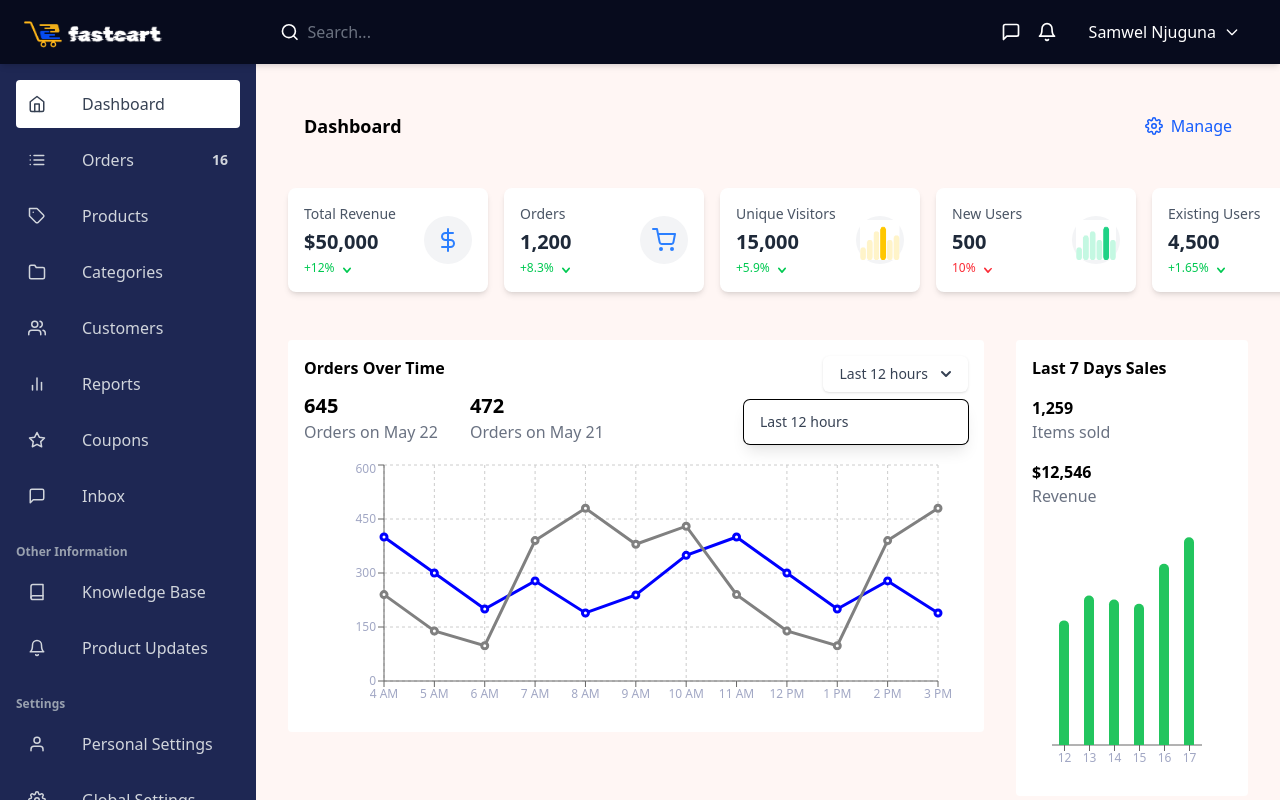
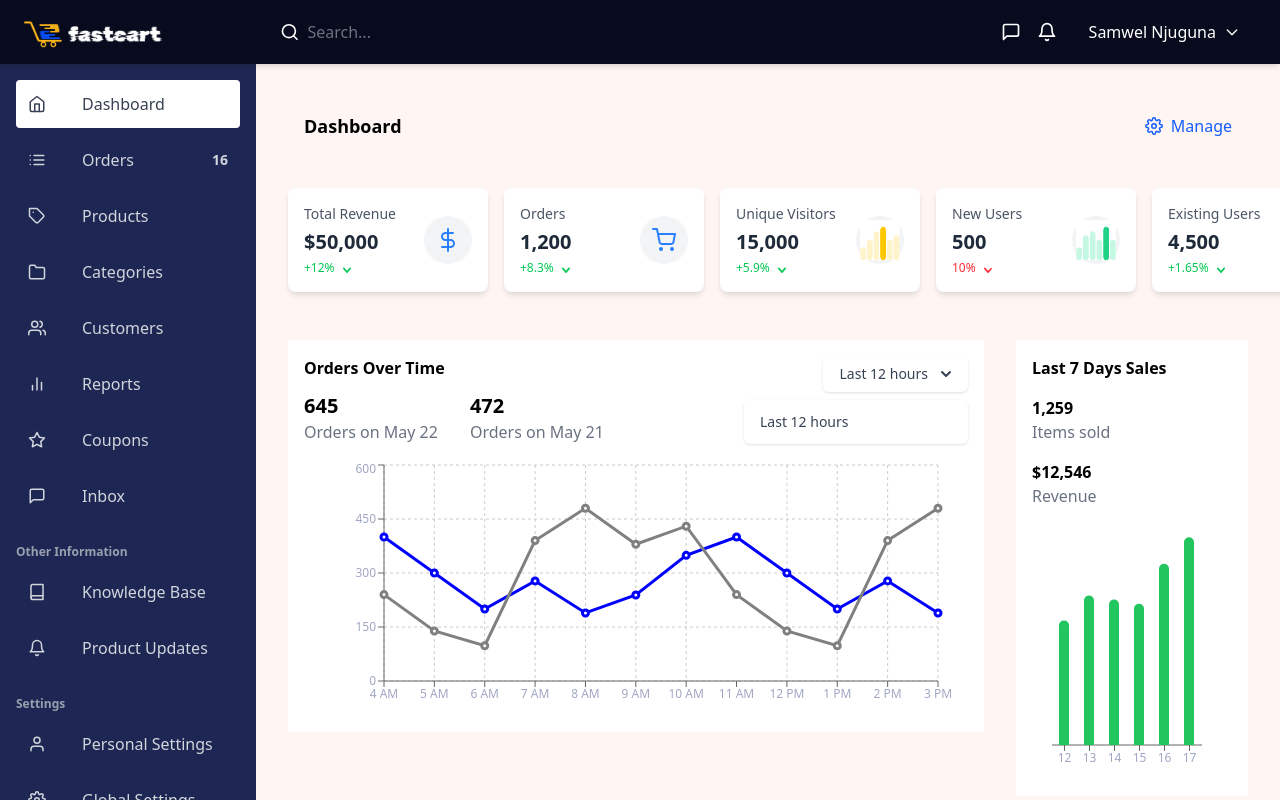
Before and after one commit to test-e-commerce-tellan/admin, a React (Vite) app: page / in a window 1280 px wide. Both pictures are taken after a click on the button "Last 12 hours". Built offline with nearby package versions, Linux system fonts and the light colour scheme; a web font is replaced by a local one.

Commit message:
chore: update colors

```diff
--- a/src/components/DropdownButton.tsx
+++ b/src/components/DropdownButton.tsx
@@ -34,7 +34,7 @@ const DropdownButton: React.FC<DropdownButtonProps> = ({ label, options, onSelec
       </button>
 
       {isOpen && (
-        <div className="absolute right-0 mt-2 w-56 rounded-md shadow-lg bg-white ring-1 ring-black ring-opacity-5 focus:outline-none">
+        <div className="absolute right-0 mt-2 w-56 rounded-md shadow-sm bg-white focus:outline-none">
           <div className="py-1">
             {options.map((option, index) => (
               <button
--- a/src/pages/orders/components/OrdersTableHeader.tsx
+++ b/src/pages/orders/components/OrdersTableHeader.tsx
@@ -36,7 +36,7 @@ const OrdersTableHeader: React.FC<OrdersTableHeaderProps> = ({
             value={searchTerm}
             onChange={onSearchChange}
             placeholder="Search..."
-            className="w-full pl-8 pr-4 py-2 border border-gray-300 rounded focus:outline-none focus:ring-2 focus:ring-blue-500 focus:border-blue-500 text-sm"
+            className="w-full pl-8 pr-4 py-2 border border-gray-300 rounded focus:outline-none font-light text-sm"
           />
         </div>
       </div>
--- a/src/pages/products/components/ProductsTableHeader.tsx
+++ b/src/pages/products/components/ProductsTableHeader.tsx
@@ -31,7 +31,7 @@ const ProductsTableHeader: React.FC<ProductsTableHeaderProps> = ({
           options={dropdownOptions}
           onChange={onStatusChange}
           placeholder="Filter"
-          className="w-full md:w-48 md:mr-3"
+          className="w-full md:w-48 md:mr-3 focus:outline-none"
         />
 
         <div className="relative flex items-center w-full md:w-64">
@@ -40,7 +40,7 @@ const ProductsTableHeader: React.FC<ProductsTableHeaderProps> = ({
             value={searchTerm}
             onChange={onSearchChange}
             placeholder="Search..."
-            className="w-full pl-8 pr-4 py-2 border border-gray-300 rounded focus:outline-none focus:ring-2 focus:ring-blue-500 focus:border-blue-500 text-sm"
+            className="w-full pl-8 pr-4 py-2 border border-gray-300 rounded focus:outline-none text-sm font-light"
           />
         </div>
       </div>
```
